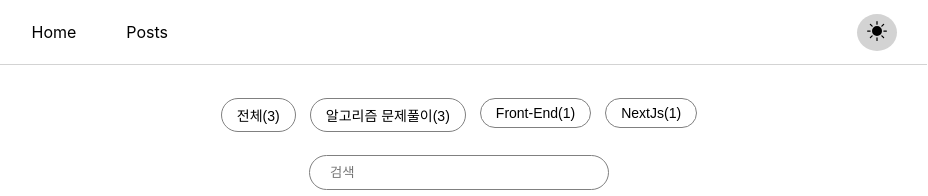
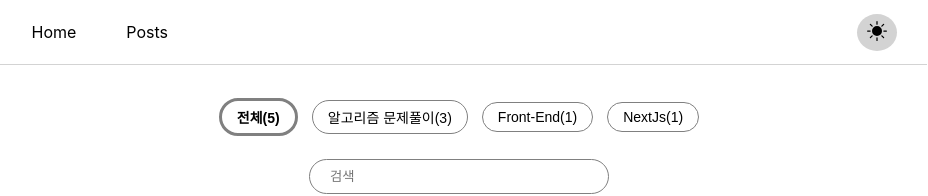
Before and after one commit to jhoon9494/my-blog, a Next.js app: page /posts in a window 1280 px wide. Shown: the top 196 px of the page, without its empty margins (181-1109 px from the left). Built offline with nearby package versions, Linux system fonts and the light colour scheme.

Commit message:
Refactor: post 검색 로직 수정 및 category 버튼 css 추가

```diff
--- a/pages/posts/index.tsx
+++ b/pages/posts/index.tsx
@@ -1,7 +1,7 @@
 import { GetStaticProps, InferGetStaticPropsType } from 'next';
 import fs from 'fs';
 import matter from 'gray-matter';
-import styled from 'styled-components';
+import styled, { css } from 'styled-components';
 import { FormEvent, useState } from 'react';
 import Link from 'next/link';
 import compareDate from '../../utils/sortFn';
@@ -66,22 +66,33 @@ const Container = styled.main`
     list-style: none;
     display: flex;
     justify-content: center;
+    align-items: center;
     padding: 0;
     flex-wrap: wrap;
-
-    button {
-      margin: 7px;
-      border: 1px solid gray;
-      text-align: center;
-      padding: 6px 15px;
-      border-radius: 20px;
-      cursor: pointer;
-    }
   }
 
   form {
     margin: 0 auto;
   }
+`;
+
+const CategoryBtn = styled.button<{ active: boolean }>`
+  margin: 7px;
+  border: 1px solid gray;
+  text-align: center;
+  padding: 6px 15px;
+  border-radius: 20px;
+  cursor: pointer;
+
+  :hover {
+    transform: scale(1.04);
+  }
+  ${({ active }) =>
+    active &&
+    css`
+      border: 3px solid gray;
+      font-weight: bolder;
+    `}
 `;
 
 const SearchBar = styled.input`
@@ -133,35 +144,43 @@ const PostWrapper = styled.div`
 
 export default function Posts({ categories, posts }: InferGetStaticPropsType<typeof getStaticProps>) {
   const [postsData, setPostsData] = useState(posts);
+  const [selectedCategory, setSelectedCategory] = useState<PostType[]>(posts);
+  const [activeTab, setActiveTab] = useState('전체');
   const [search, setSearch] = useState('');
 
   const handleSearch = (e: FormEvent<HTMLFormElement>) => {
     e.preventDefault();
 
     if (search !== '') {
-      const searchData = postsData.filter((data) => {
-        return data.title.includes(search);
+      const searchData = selectedCategory.filter((data) => {
+        return data.title.toUpperCase().includes(search.toUpperCase());
       });
       searchData.sort(compareDate);
       setPostsData(searchData);
       setSearch('');
     } else {
       setPostsData(posts);
+      setSelectedCategory(posts);
       setSearch('');
+      setActiveTab('전체');
     }
   };
 
   const handleTotalList = () => {
+    setActiveTab('전체');
     setPostsData(posts);
+    setSelectedCategory(posts);
     setSearch('');
   };
 
   const handleCategoryList = (category: string) => {
+    setActiveTab(category);
     const selectedData = posts.filter((data) => {
       return data.categories[0].includes(category);
     });
     selectedData.sort(compareDate);
     setPostsData(selectedData);
+    setSelectedCategory(selectedData);
     setSearch('');
   };
 
@@ -169,16 +188,16 @@ export default function Posts({ categories, posts }: InferGetStaticPropsType<typ
     <Container>
       <ul>
         <li>
-          <button type="button" onClick={handleTotalList}>
-            전체({Object.keys(categories).length})
-          </button>
+          <CategoryBtn onClick={handleTotalList} active={activeTab === '전체'}>
+            전체({posts.length})
+          </CategoryBtn>
         </li>
         {Object.entries(categories).map((category, idx) => {
           return (
             <li key={`${idx + 1}-category`}>
-              <button type="button" onClick={() => handleCategoryList(category[0])}>
+              <CategoryBtn onClick={() => handleCategoryList(category[0])} active={activeTab === category[0]}>
                 {category[0]}({category[1]})
-              </button>
+              </CategoryBtn>
             </li>
           );
         })}
```
